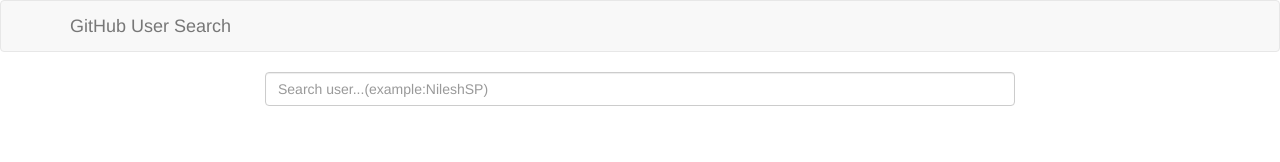
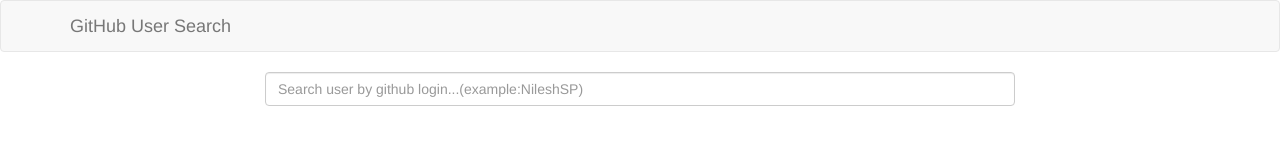
Before and after one commit to NileshSP/Angular2SearchGitHubUsers, an Angular app: page / in a window 1280 px wide. Shown: the top 162 px of the page. Built offline with nearby package versions, Linux system fonts and the light colour scheme.

Commit message:
Update for cosmetic changes

```diff
--- a/src/app/GitHub/searchbox.component.html
+++ b/src/app/GitHub/searchbox.component.html
@@ -30,7 +30,7 @@
 }
 </style>
 <div class="dropdown" style="width:100%;" >
-    <input type="text" [formControl]="term" class="form-control" placeholder="Search user...(example:NileshSP)" />
+    <input type="text" [formControl]="term" class="form-control" placeholder="Search user by github login...(example:NileshSP)" />
     <div class="dropdown-content" >
         <a href="#" *ngFor="let user of users" (click)="onClick(user.login)">{{ user.login }}</a>
     </div>
--- a/src/app/GitHub/searchbox.component.ts
+++ b/src/app/GitHub/searchbox.component.ts
@@ -25,6 +25,7 @@
   ngOnInit(){
       this.term.valueChanges
                   .debounceTime(300)
+                  .do(val => this.users = null)
                   .filter(val => val !== '')
                   .switchMap(term =>
                                     this._githubService.searchUsers(term)
```
